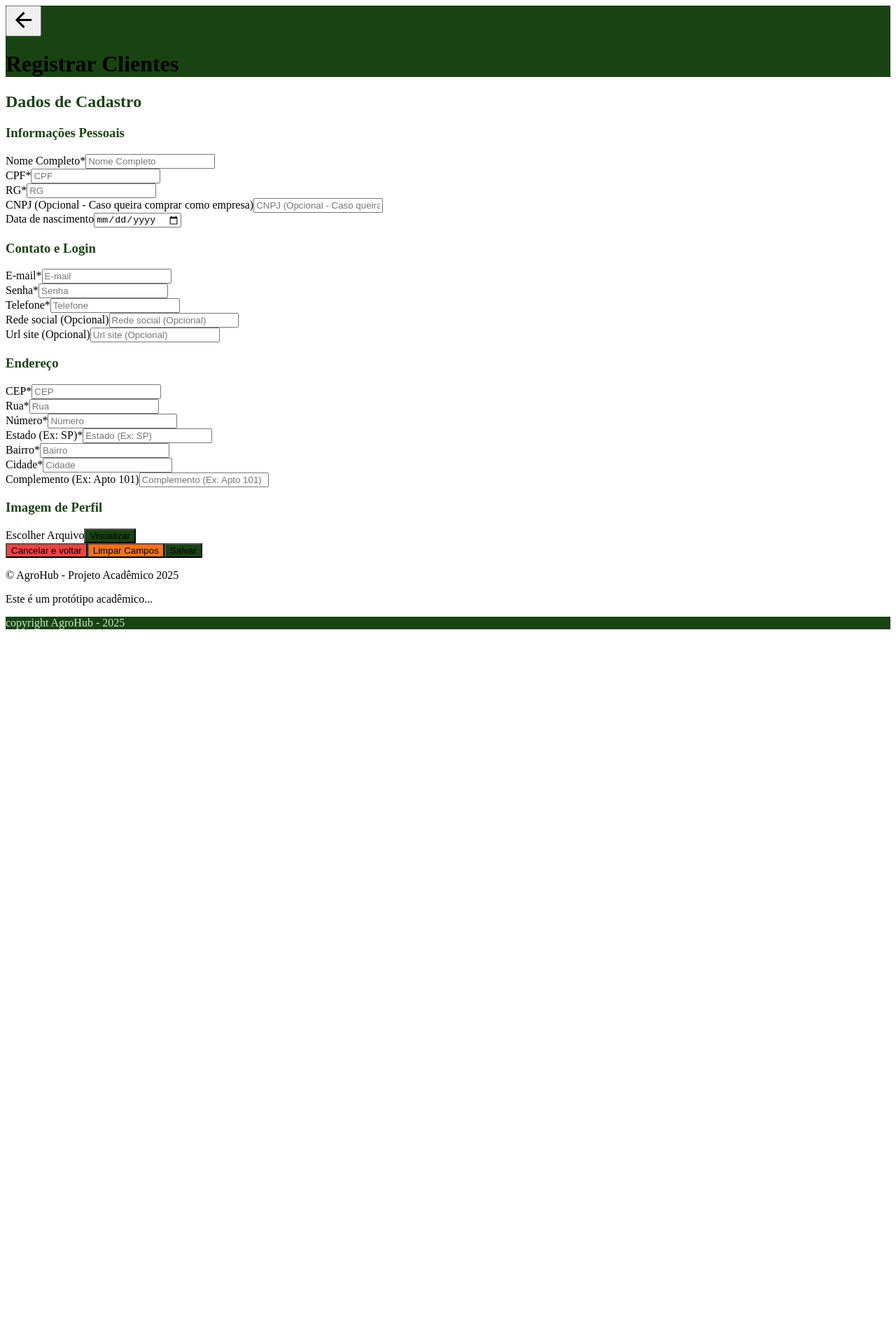
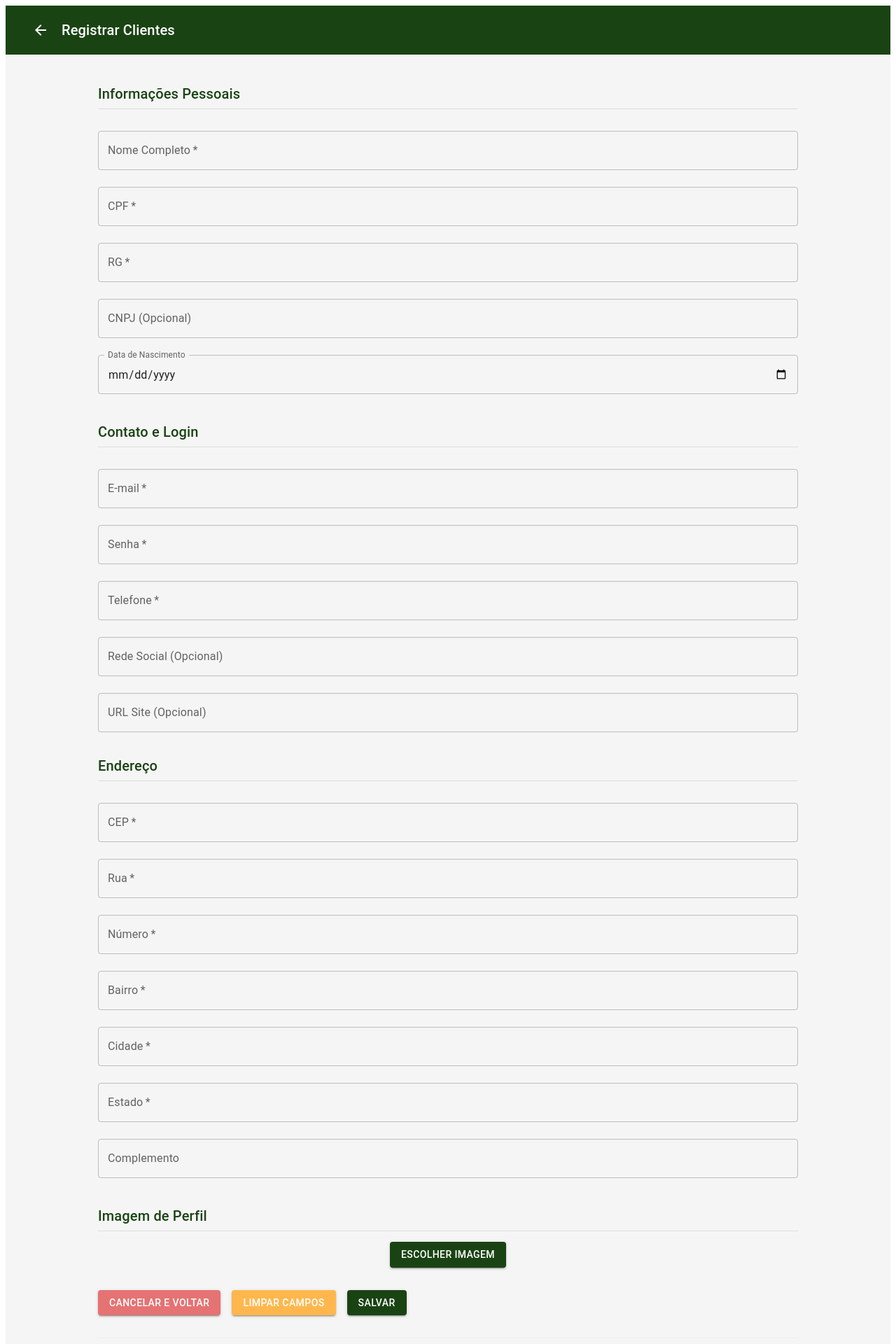
Before and after one commit to SilvaRuan16/Agrohub, a React (Create React App) app in the folder frontend/: page /register/client in a window 1280 px wide. Shown: the top 1920 px of the page at 70% size. Before the commit the page ends 907 px from the top, so only its background shows below. Built offline with nearby package versions, Linux system fonts and the light colour scheme.

Commit message:
formatação de tela de cadastro de cliente

```diff
--- a/frontend/src/RegisterClientScreen.jsx
+++ b/frontend/src/RegisterClientScreen.jsx
@@ -1,31 +1,50 @@
 import React, { useState } from 'react';
 import { useNavigate } from 'react-router-dom';
+import axios from 'axios';
 import InputMask from 'react-input-mask';
-
+import styled from 'styled-components';
+import {
+  Box, Typography, TextField, Button, Grid, IconButton, Alert, CircularProgress
+} from '@mui/material';
 import { ArrowBack } from '@mui/icons-material';
 
-// --- Constantes de Estilo ---
-const PRIMARY_COLOR = '#1a4314'; // Verde Escuro
-const LIGHT_COLOR = '#c8e6c9'; // Verde Claro (Texto do Footer)
-const WARNING_COLOR = '#f97316'; // Laranja (Botão Limpar Campos)
-const ERROR_COLOR = '#ef4444'; // Vermelho (Botão Cancelar)
+// --- Styled Components (Mesmo padrão da tela de empresa) ---
+const RegisterContainer = styled(Box)`
+  display: flex;
+  flex-direction: column;
+  min-height: 100vh;
+  background-color: #f5f5f5;
+`;
 
-// --- Componente de Input Mascarado Reutilizável ---
-const MaskedInput = React.forwardRef((props, ref) => {
-    return (
-        <InputMask
-            {...props}
-            ref={ref}
-            maskChar={null}
-            // Estilo simples de input para formulário centralizado
-            className="w-full px-4 py-2 border border-gray-400 rounded-sm focus:outline-none focus:ring-1 focus:ring-green-700 shadow-sm"
-        />
-    );
-});
+const Header = styled(Box)`
+  background-color: #1a4314;
+  color: white;
+  padding: 15px 30px;
+  display: flex;
+  align-items: center;
+`;
 
+const FormContainer = styled(Box)`
+  flex-grow: 1;
+  padding: 40px;
+  max-width: 1000px;
+  margin: 0 auto;
+
+  @media (max-width: 600px) {
+    padding: 20px;
+  }
+`;
+
+const Footer = styled(Box)`
+  background-color: #1a4314;
+  color: #c8e6c9;
+  padding: 20px 40px;
+  font-size: 0.75rem;
+  text-align: center;
+  flex-shrink: 0;
+`;
 
 // --- Componente Principal ---
-
 export default function RegisterClientScreen() {
   const navigate = useNavigate();
   const API_URL = 'http://localhost:8080/api/v1/clients/register';
@@ -39,12 +58,11 @@ export default function RegisterClientScreen() {
 
   const [status, setStatus] = useState({ type: '', message: '' });
   const [selectedFile, setSelectedFile] = useState(null);
+  const [loading, setLoading] = useState(false);
 
-    // ... [Funções handleChange, handleClear e handleRegister permanecem as mesmas] ...
   const handleChange = (e) => {
     const { name, value, files } = e.target;
-
-        if (name === 'imagem' && files && files.length > 0) {
+    if (name === 'imagem' && files?.length > 0) {
       setSelectedFile(files[0]);
     } else {
       setFormData(prev => ({ ...prev, [name]: value }));
@@ -65,241 +83,202 @@ export default function RegisterClientScreen() {
 
   const handleRegister = async (e) => {
     e.preventDefault();
-        setStatus({ type: 'info', message: 'Tentando cadastrar cliente...' });
+    setStatus({ type: '', message: '' });
+    setLoading(true);
 
-        const clientData = {
+    const payload = {
       nomeCompleto: formData.nomeCompleto,
       senha: formData.senha,
       dataNascimento: formData.dataNascimento,
-
-            cpf: formData.cpf.replace(/[^0-9]/g, ''),
-            rg: formData.rg.replace(/[^0-9]/g, ''),
-            cnpj: formData.cnpj.replace(/[^0-9]/g, ''),
-
+      cpf: formData.cpf.replace(/\D/g, ''),
+      rg: formData.rg.replace(/\D/g, ''),
+      cnpj: formData.cnpj.replace(/\D/g, ''),
       contact: {
         email: formData.email,
-                telefone: formData.telefone.replace(/[^0-9]/g, ''),
+        telefone: formData.telefone.replace(/\D/g, ''),
         redeSocial: formData.redeSocial,
         website: formData.website,
       },
-
       endereco: {
         rua: formData.rua,
         numero: formData.numero,
         bairro: formData.bairro,
         cidade: formData.cidade,
         estado: formData.estado,
-                cep: formData.cep.replace(/[^0-9]/g, ''),
+        cep: formData.cep.replace(/\D/g, ''),
         complemento: formData.complemento,
+      },
+    };
+
+    try {
+      await axios.post(API_URL, payload);
+      setStatus({ type: 'success', message: 'Cliente cadastrado com sucesso!' });
+      setLoading(false);
+      navigate('/');
+    } catch (error) {
+      console.error("Erro no cadastro:", error);
+      const errorMsg = error.response?.data?.message || "Ocorreu um erro inesperado. Verifique os dados.";
+      setStatus({ type: 'error', message: errorMsg });
+      setLoading(false);
     }
   };
 
-        console.log('Payload final enviado para a API:', clientData);
+  return (
+    <RegisterContainer>
+      <Header>
+        <IconButton onClick={() => navigate('/register')} style={{ color: 'white', marginRight: '10px' }}>
+          <ArrowBack />
+        </IconButton>
+        <Typography variant="h6">Registrar Clientes</Typography>
+      </Header>
 
-        try {
-            const response = await fetch(API_URL, {
-                method: 'POST',
-                headers: { 'Content-Type': 'application/json' },
-                body: JSON.stringify(clientData),
-            });
-
-            if (response.ok) {
-                console.log('✅ Cadastro realizado com sucesso!');
-                setStatus({ type: 'success', message: 'Cadastro realizado com sucesso! Redirecionando...' });
-                setTimeout(() => navigate('/'), 2000);
-            } else {
-                const errorText = await response.text();
-                let errorMessage = `Erro ${response.status}: ${errorText.substring(0, 100)}...`;
-
-                try {
-                    const errorData = JSON.parse(errorText);
-                    errorMessage = `Erro (${response.status}): ${errorData.message || 'Erro desconhecido.'}`;
-                } catch (e) { /* Não é JSON */ }
-
-                console.error('❌ Falha na Requisição (Status:', response.status, ') Resposta Bruta:', errorText);
-                setStatus({ type: 'error', message: `Falha: ${errorMessage}. Verifique o console para detalhes.` });
-            }
-        } catch (error) {
-            console.error('❌ Erro de Rede ou CORS:', error);
-            setStatus({ type: 'error', message: 'Erro de comunicação. Verifique se o Back-end está rodando e se o CORS está configurado.' });
-        }
-    };
-
-    // Função auxiliar para renderizar um input padrão
-    // Todos os campos agora ocupam a largura total do container do formulário
-    const renderInputWithLabel = (label, name, value, type = 'text', required = false, maxLength = null) => (
-        <div className="flex flex-col space-y-1 w-full">
-            <label htmlFor={name} className="text-sm font-medium text-gray-800">
-                {label}
-                {required && <span className="text-red-500">*</span>}
-            </label>
-            <input
-                id={name}
-                name={name}
-                type={type}
-                value={value}
-                onChange={handleChange}
-                required={required}
-                maxLength={maxLength}
-                placeholder={label}
-                className="w-full px-4 py-2 border border-gray-400 rounded-sm focus:outline-none focus:ring-1 focus:ring-green-700 transition duration-150 shadow-sm"
-            />
-        </div>
-    );
-
-    // Função auxiliar para input mascarado
-    const renderMaskedField = (label, name, value, mask, required = false) => (
-        <div className="flex flex-col space-y-1 w-full">
-            <label htmlFor={name} className="text-sm font-medium text-gray-800">
-                {label}
-                {required && <span className="text-red-500">*</span>}
-            </label>
-            <MaskedInput
-                mask={mask}
-                name={name}
-                value={value}
-                onChange={handleChange}
-                required={required}
-                placeholder={label}
-            />
-        </div>
-    );
-
-
-    return (
-        <div className="min-h-screen flex flex-col bg-gray-100">
-
-            {/* CABEÇALHO (Menu Verde Escuro) */}
-            <header style={{ backgroundColor: PRIMARY_COLOR }} className="text-white p-4 sm:p-5 flex items-center shadow-lg w-full">
-                <button onClick={() => navigate('/register')} className="text-white mr-4 p-1 rounded-full hover:bg-green-700 transition duration-150">
-                    <ArrowBack fontSize="large" />
-                </button>
-                <h1 className="text-xl sm:text-2xl font-semibold">
-                    Registrar Clientes
-                </h1>
-            </header>
-
-            {/* CONTEÚDO PRINCIPAL (FORMULÁRIO SIMPLIFICADO E CENTRALIZADO) */}
-            <main className="flex-grow p-4 sm:p-8 flex justify-center">
-                {/* Form Container: Max-w-lg (Centralizado) */}
-                <form onSubmit={handleRegister} className="w-full max-w-lg bg-white shadow-xl rounded-lg p-6 sm:p-8 space-y-4">
-
-                    <h2 className="text-2xl font-bold text-center mb-6" style={{ color: PRIMARY_COLOR }}>
-                        Dados de Cadastro
-                    </h2>
-
-                    {/* Área de Status/Feedback */}
+      <FormContainer component="form" onSubmit={handleRegister}>
         {status.message && (
-                        <div className={`p-3 rounded-md border-l-4 font-medium text-sm ${
-                            status.type === 'error' ? 'bg-red-100 border-red-500 text-red-700' :
-                            status.type === 'success' ? 'bg-green-100 border-green-500 text-green-700' :
-                            'bg-blue-100 border-blue-500 text-blue-700'
-                        } mb-4`}>
+          <Alert severity={status.type} sx={{ mb: 3 }}>
             {status.message}
-                        </div>
+          </Alert>
         )}
 
-                    {/* Campos do Formulário em Linhas (Estrutura Simples) */}
-                    <div className="space-y-4">
+        <Grid container spacing={3}>
+          {/* COLUNA 1 - Dados pessoais e contato */}
+          <Grid item xs={12} sm={6}>
+            <Typography
+              variant="h6"
+              gutterBottom
+              style={{ color: '#1a4314', borderBottom: '1px solid #ddd', paddingBottom: '5px', marginBottom: '15px' }}
+            >
+              Informações Pessoais
+            </Typography>
 
-                        {/* ------------------- DADOS PESSOAIS ------------------- */}
-                        <div className="pt-2">
-                             <h3 className="text-lg font-semibold mb-3 pb-1 border-b border-gray-300" style={{ color: PRIMARY_COLOR }}>
-                                Informações Pessoais
-                            </h3>
-                        </div>
+            <TextField label="Nome Completo" name="nomeCompleto" value={formData.nomeCompleto} onChange={handleChange} fullWidth margin="normal" required />
 
-                        {renderInputWithLabel("Nome Completo", "nomeCompleto", formData.nomeCompleto, 'text', true)}
-                        {renderMaskedField("CPF", "cpf", formData.cpf, "999.999.999-99", true)}
-                        {renderInputWithLabel("RG", "rg", formData.rg, 'text', true)}
-                        {renderInputWithLabel("CNPJ (Opcional - Caso queira comprar como empresa)", "cnpj", formData.cnpj, 'text', false)}
-                        {renderInputWithLabel("Data de nascimento", "dataNascimento", formData.dataNascimento, 'date', false)}
+            <InputMask mask="999.999.999-99" value={formData.cpf} onChange={handleChange} name="cpf">
+              {(inputProps) => <TextField {...inputProps} label="CPF" fullWidth margin="normal" required />}
+            </InputMask>
 
-                        {/* ------------------- CONTATO E LOGIN ------------------- */}
-                        <div className="pt-4">
-                             <h3 className="text-lg font-semibold mb-3 pb-1 border-b border-gray-300" style={{ color: PRIMARY_COLOR }}>
+            <TextField label="RG" name="rg" value={formData.rg} onChange={handleChange} fullWidth margin="normal" required />
+            <TextField label="CNPJ (Opcional)" name="cnpj" value={formData.cnpj} onChange={handleChange} fullWidth margin="normal" />
+            <TextField
+              label="Data de Nascimento"
+              name="dataNascimento"
+              type="date"
+              value={formData.dataNascimento}
+              onChange={handleChange}
+              fullWidth
+              margin="normal"
+              InputLabelProps={{ shrink: true }}
+            />
+
+            <Typography
+              variant="h6"
+              gutterBottom
+              style={{ color: '#1a4314', borderBottom: '1px solid #ddd', paddingBottom: '5px', marginTop: '30px', marginBottom: '15px' }}
+            >
               Contato e Login
-                            </h3>
-                        </div>
+            </Typography>
 
-                        {renderInputWithLabel("E-mail", "email", formData.email, 'email', true)}
-                        {renderInputWithLabel("Senha", "senha", formData.senha, 'password', true)}
-                        {renderMaskedField("Telefone", "telefone", formData.telefone, "(99) 99999-9999", true)}
-                        {renderInputWithLabel("Rede social (Opcional)", "redeSocial", formData.redeSocial)}
-                        {renderInputWithLabel("Url site (Opcional)", "website", formData.website, 'url')}
+            <TextField label="E-mail" name="email" value={formData.email} onChange={handleChange} fullWidth margin="normal" required />
+            <TextField label="Senha" name="senha" type="password" value={formData.senha} onChange={handleChange} fullWidth margin="normal" required />
+            <InputMask mask="(99) 99999-9999" value={formData.telefone} onChange={handleChange} name="telefone">
+              {(inputProps) => <TextField {...inputProps} label="Telefone" fullWidth margin="normal" required />}
+            </InputMask>
+            <TextField label="Rede Social (Opcional)" name="redeSocial" value={formData.redeSocial} onChange={handleChange} fullWidth margin="normal" />
+            <TextField label="URL Site (Opcional)" name="website" value={formData.website} onChange={handleChange} fullWidth margin="normal" />
+          </Grid>
 
-                        {/* ------------------- ENDEREÇO ------------------- */}
-                        <div className="pt-4">
-                             <h3 className="text-lg font-semibold mb-3 pb-1 border-b border-gray-300" style={{ color: PRIMARY_COLOR }}>
+          {/* COLUNA 2 - Endereço e imagem */}
+          <Grid item xs={12} sm={6}>
+            <Typography
+              variant="h6"
+              gutterBottom
+              style={{ color: '#1a4314', borderBottom: '1px solid #ddd', paddingBottom: '5px', marginBottom: '15px' }}
+            >
               Endereço
-                            </h3>
-                        </div>
+            </Typography>
 
-                        {renderMaskedField("CEP", "cep", formData.cep, "99999-999", true)}
-                        {renderInputWithLabel("Rua", "rua", formData.rua, 'text', true)}
-                        <div className="flex gap-4">
-                            {renderInputWithLabel("Número", "numero", formData.numero, 'text', true)}
-                            {renderInputWithLabel("Estado (Ex: SP)", "estado", formData.estado, 'text', true, 2)}
-                        </div>
-                        {renderInputWithLabel("Bairro", "bairro", formData.bairro, 'text', true)}
-                        {renderInputWithLabel("Cidade", "cidade", formData.cidade, 'text', true)}
-                        {renderInputWithLabel("Complemento (Ex: Apto 101)", "complemento", formData.complemento)}
+            <InputMask mask="99999-999" value={formData.cep} onChange={handleChange} name="cep">
+              {(inputProps) => <TextField {...inputProps} label="CEP" fullWidth margin="normal" required />}
+            </InputMask>
 
-                        {/* ------------------- IMAGEM ------------------- */}
-                        <div className="pt-4">
-                             <h3 className="text-lg font-semibold mb-3 pb-1 border-b border-gray-300" style={{ color: PRIMARY_COLOR }}>
+            <TextField label="Rua" name="rua" value={formData.rua} onChange={handleChange} fullWidth margin="normal" required />
+            <TextField label="Número" name="numero" value={formData.numero} onChange={handleChange} fullWidth margin="normal" required />
+            <TextField label="Bairro" name="bairro" value={formData.bairro} onChange={handleChange} fullWidth margin="normal" required />
+            <TextField label="Cidade" name="cidade" value={formData.cidade} onChange={handleChange} fullWidth margin="normal" required />
+            <TextField label="Estado" name="estado" value={formData.estado} onChange={handleChange} fullWidth margin="normal" required />
+            <TextField label="Complemento" name="complemento" value={formData.complemento} onChange={handleChange} fullWidth margin="normal" />
+
+            <Typography
+              variant="h6"
+              gutterBottom
+              style={{ color: '#1a4314', borderBottom: '1px solid #ddd', paddingBottom: '5px', marginTop: '30px', marginBottom: '15px' }}
+            >
               Imagem de Perfil
-                            </h3>
-                        </div>
-                        <div className="flex items-center space-x-4">
-                            <label
-                                className="flex-grow px-4 py-2 border border-gray-400 rounded-sm cursor-pointer text-gray-500 bg-gray-50 hover:bg-gray-100 transition duration-150 text-sm"
-                                htmlFor="imagem-upload"
+            </Typography>
+
+            <Box display="flex" flexDirection="column" alignItems="center" gap={2}>
+              <Button
+                variant="contained"
+                component="label"
+                sx={{ backgroundColor: '#1a4314', color: 'white', '&:hover': { backgroundColor: '#245a1d' } }}
               >
-                                {selectedFile ? `Arquivo Selecionado: ${selectedFile.name}` : 'Escolher Arquivo'}
-                                <input type="file" hidden onChange={handleChange} name="imagem" id="imagem-upload" accept="image/*" />
-                            </label>
-                            <button type="button"
-                                style={{ backgroundColor: PRIMARY_COLOR }}
-                                className="px-4 py-2 text-white font-medium rounded-sm shadow-sm hover:bg-green-800 transition duration-150 text-sm">
-                                Visualizar
-                            </button>
-                        </div>
+                Escolher Imagem
+                <input type="file" hidden name="imagem" accept="image/*" onChange={handleChange} />
+              </Button>
+              {selectedFile && (
+                <Box sx={{ mt: 2 }}>
+                  <Typography variant="body2">{selectedFile.name}</Typography>
+                  <img
+                    src={URL.createObjectURL(selectedFile)}
+                    alt="preview"
+                    style={{ width: '100%', maxWidth: '250px', borderRadius: '8px', marginTop: '10px' }}
+                  />
+                </Box>
+              )}
+            </Box>
+          </Grid>
+        </Grid>
 
-                    </div>
+        {/* Botões */}
+        <Box display="flex" justifyContent="flex-start" gap={2} mt={4}>
+          <Button
+            variant="contained"
+            style={{ backgroundColor: '#e57373', color: 'white' }}
+            onClick={() => navigate('/register')}
+          >
+            Cancelar e voltar
+          </Button>
+          <Button
+            variant="contained"
+            style={{ backgroundColor: '#ffb74d', color: 'white' }}
+            onClick={handleClear}
+          >
+            Limpar Campos
+          </Button>
+          <Button
+            type="submit"
+            variant="contained"
+            style={{ backgroundColor: '#1a4314', color: 'white' }}
+            disabled={loading}
+          >
+            {loading ? <CircularProgress size={24} color="inherit" /> : 'Salvar'}
+          </Button>
+        </Box>
 
-                    {/* Botões de Ação */}
-                    <div className="flex flex-wrap justify-start gap-4 pt-6 border-t border-gray-300 mt-6">
-                        <button type="button" onClick={() => navigate('/register')}
-                            style={{ backgroundColor: ERROR_COLOR }}
-                            className="px-6 py-2 text-white font-semibold rounded-md shadow-md hover:opacity-90 transition duration-150 text-sm">
-                            Cancelar e voltar
-                        </button>
-                        <button type="button" onClick={handleClear}
-                            style={{ backgroundColor: WARNING_COLOR }}
-                            className="px-6 py-2 text-white font-semibold rounded-md shadow-md hover:opacity-90 transition duration-150 text-sm">
-                            Limpar Campos
-                        </button>
-                        <button type="submit"
-                            style={{ backgroundColor: PRIMARY_COLOR }}
-                            className="px-8 py-2 text-white font-semibold rounded-md shadow-md hover:bg-green-800 transition duration-150 text-sm">
-                            Salvar
-                        </button>
-                    </div>
+        {/* Rodapé interno */}
+        <Box mt={4} py={3} sx={{ fontSize: '0.75rem', color: '#555', borderTop: '1px solid #eee' }}>
+          <Typography variant="caption" display="block">
+            &copy; AgroHub - Projeto Acadêmico 2025
+          </Typography>
+          <Typography variant="caption" display="block">
+            Este é um protótipo acadêmico desenvolvido para propor soluções inovadoras para o setor agroalimentar.
+            Todos os conteúdos e funcionalidades têm caráter experimental e educacional.
+          </Typography>
+        </Box>
+      </FormContainer>
 
-                    {/* Rodapé interno (Texto do Projeto) */}
-                    <div className="mt-8 pt-4 text-xs text-gray-500 border-t border-gray-200 leading-relaxed">
-                        <p className="font-bold">&copy; AgroHub - Projeto Acadêmico 2025</p>
-                        <p className="mt-1">Este é um protótipo acadêmico...</p>
-                    </div>
-
-                </form>
-            </main>
-
-            {/* RODAPÉ EXTERNO (Copyright Verde Escuro) */}
-            <footer style={{ backgroundColor: PRIMARY_COLOR, color: LIGHT_COLOR }} className="p-4 text-center text-xs mt-auto shadow-inner">
+      <Footer>
         copyright AgroHub - 2025
-            </footer>
-        </div>
+      </Footer>
+    </RegisterContainer>
   );
 }
```
Lines whose indentation alone changed are shown as unchanged.
